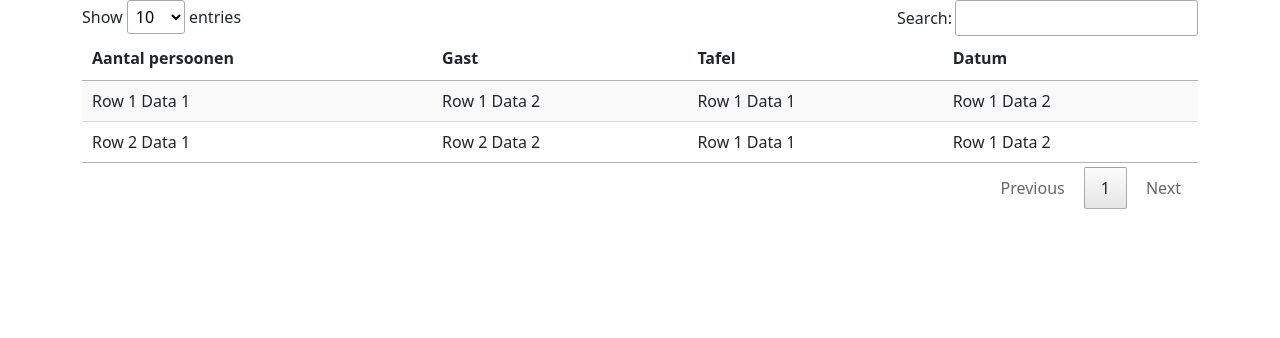
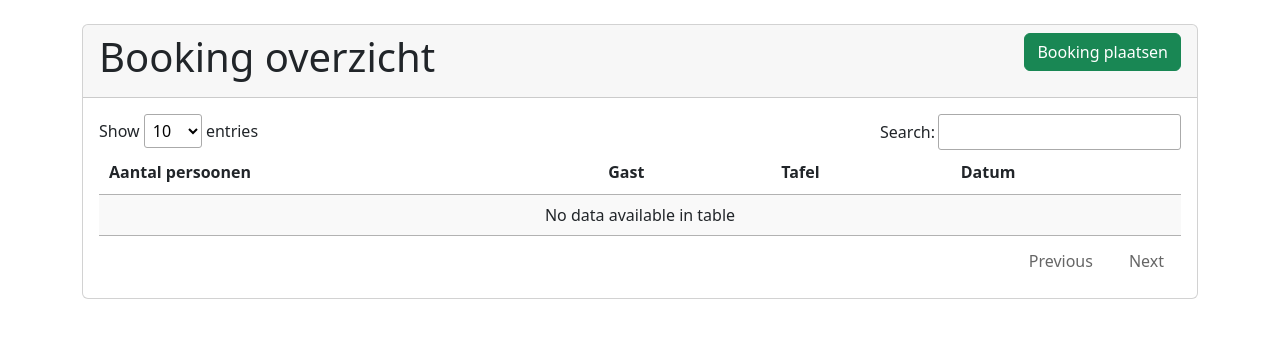
Before and after one commit to TheGamingBram/Project7-Bontemps, a PHP site: page /bookingen/index.php in a window 1280 px wide. Shown: the top 338 px of the page. Run offline with PHP 8.4, Linux system fonts and the light colour scheme; data comes from the database, SQL or seed files in the repository; data that the repository does not hold is empty; some libraries are stand-ins or nearby versions.

Commit message:
changes view booking

```diff
--- a/bookingen/index.php
+++ b/bookingen/index.php
@@ -15,6 +15,7 @@
     $QueryBooking = "SELECT Datum, Aantal, Klanten_ID AS KlantenID, Tafel_ID AS TafelID FROM reserveringen WHERE Klanten_ID = '$KlantID'";
     $resultBooking=$con->query($QueryBooking);
     if($stmt = mysqli_prepare($con, $QueryBooking)){
+        $varBooking = "";
        while($rowBooking = $resultBooking->fetch_assoc())
        {
         if($rowBooking != NULL)
@@ -23,9 +24,6 @@
             $Aantal = $rowBooking['Aantal'];
             $KlantID = $rowBooking['KlantenID'];
             $TafelID = $rowBooking['TafelID'];
-        }
-       }
-    }
 
             $Queryklanten = "SELECT Naam FROM klanten WHERE ID = '$KlantID'";
             $resultklanten=$con->query($Queryklanten);
@@ -39,12 +37,45 @@
                }
             }
 
-?>
+            $varBooking .= "<tr> <td>$Aantal</td> <td>$KlantNaam</td> <td>$TafelID</td> <td>$Datum</td> </tr>";
 
 
+        }
+       }
+    }
+
+?>
+<!DOCTYPE html>
+<html lang="en">
+<head>
+    <meta charset="UTF-8">
+    <meta http-equiv="X-UA-Compatible" content="IE=edge">
+    <meta name="viewport" content="width=device-width, initial-scale=1.0">
+    <title>Document</title>
+</head>
 <body>
 
     <div class="container">
+        <div class="card my-4">
+            <div class="card-header">
+                 <div class="row justify-content-between">
+                        <div class="col-auto">
+                            <div class="card-title">
+                                <h1>Booking overzicht</h1>
+                            </div>
+                        </div>
+                        <div class="col-auto">
+                            <div class="row">
+                                <div class="col-auto">
+                                    <a href="booking.php" class="btn btn-success">
+                                    Booking plaatsen
+                                    </a>
+                                </div>
+                            </div>
+                        </div>
+                    </div>
+            </div>
+            <div class="card-body">
                 <table id="bookingenTable" class="display">
                     <thead>
                         <tr>
@@ -55,20 +86,13 @@
                         </tr>
                     </thead>
                     <tbody>
-                <tr>
-                    <td>Row 1 Data 1</td>
-                    <td>Row 1 Data 2</td>
-                    <td>Row 1 Data 1</td>
-                    <td>Row 1 Data 2</td>
-                </tr>
-                <tr>
-                    <td>Row 2 Data 1</td>
-                    <td>Row 2 Data 2</td>
-                    <td>Row 1 Data 1</td>
-                    <td>Row 1 Data 2</td>
-                </tr>
+                        <?php
+                            echo $varBooking;
+                        ?>
                     </tbody>
                 </table>
+            </div>
+        </div>
     </div>
 </body>
 
```
Lines whose indentation alone changed are shown as unchanged.
